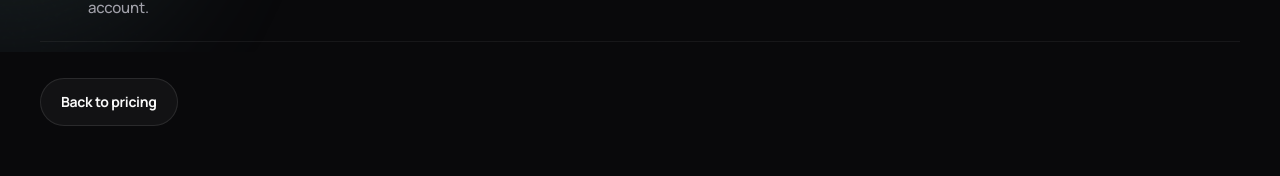
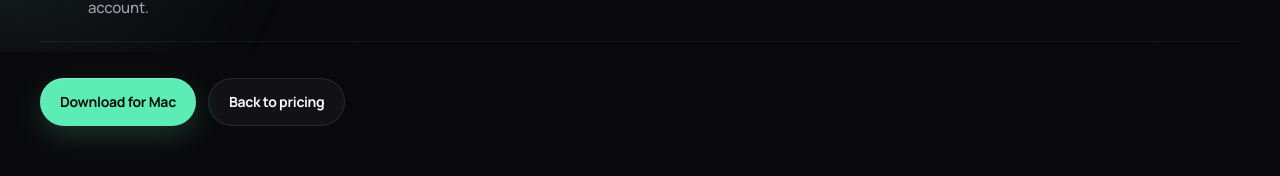
Before and after one commit to jppferreira/Mockup-Studio, a React (Vite) app in the folder website/: page /thanks in a window 1280 px wide. Shown: the part 748-924 px from the top of the page. Built offline with nearby package versions, Linux system fonts and the light colour scheme; no server answers.

Commit message:
Enable public Mac download CTAs on the marketing site.
Flip SHOW_RELEASE_DOWNLOADS so Releases nav and download buttons ship with the live cutover.

Co-authored-by: Cursor <cursoragent@cursor.com>

```diff
--- a/website/src/content.ts
+++ b/website/src/content.ts
@@ -1,5 +1,5 @@
 /** Flip to true when Mac builds / Releases page should be public again. */
-export const SHOW_RELEASE_DOWNLOADS = false;
+export const SHOW_RELEASE_DOWNLOADS = true;
 
 export const HEADLINE_OPTIONS = [
   {
```
